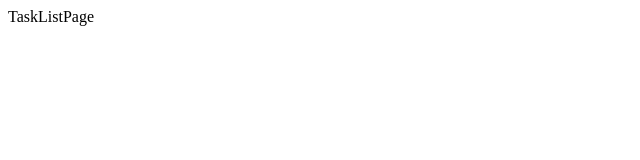
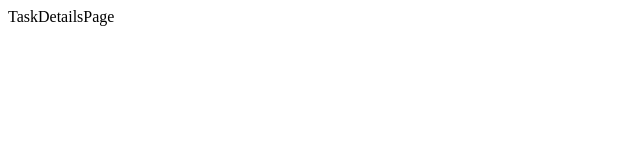
Before and after one commit to ZothOmmog/todo-app-fsd, a React (Create React App) app: page /1 in a window 1280 px wide. Before the commit this address led to /. Shown: the top 160 px of the page, without its empty margins (0-640 px from the left). Built offline with nearby package versions, Linux system fonts and the light colour scheme.

Commit message:
Добавил страницу с детальной информацией по таску

```diff
--- a/src/pages/Routes.tsx
+++ b/src/pages/Routes.tsx
@@ -1,12 +1,14 @@
 import React from 'react';
 import { Navigate, Route, Routes as RoutesBase } from 'react-router-dom';
 
+import { TaskDetailsPage } from './taskDetailsPage';
 import { TaskListPage } from './taskListPage';
 
 export const Routes: React.FC = () => {
   return (
     <RoutesBase>
       <Route index element={<TaskListPage />} />
+      <Route path=":taskId" element={<TaskDetailsPage />} />
       <Route path="*" element={<Navigate to="/" />} />
     </RoutesBase>
   );
--- /dev/null
+++ b/src/pages/taskDetailsPage/TaskDetailsPage.tsx
@@ -0,0 +1,5 @@
+import React from 'react';
+
+export const TaskDetailsPage: React.FC = () => {
+  return <div>TaskDetailsPage</div>;
+};
--- /dev/null
+++ b/src/pages/taskDetailsPage/index.ts
@@ -0,0 +1 @@
+export { TaskDetailsPage } from './TaskDetailsPage';
```
